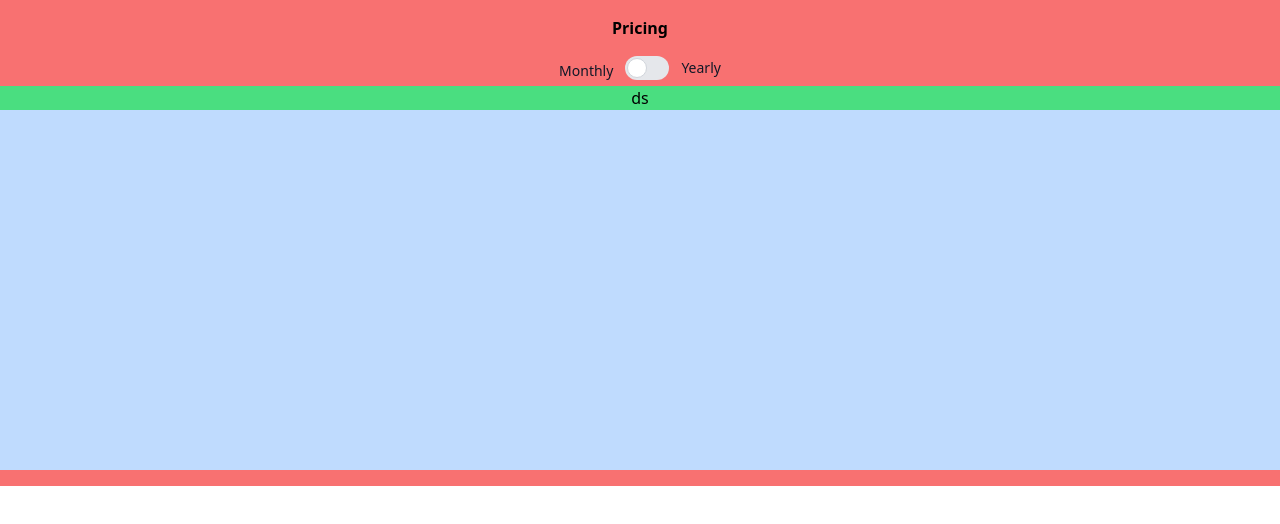
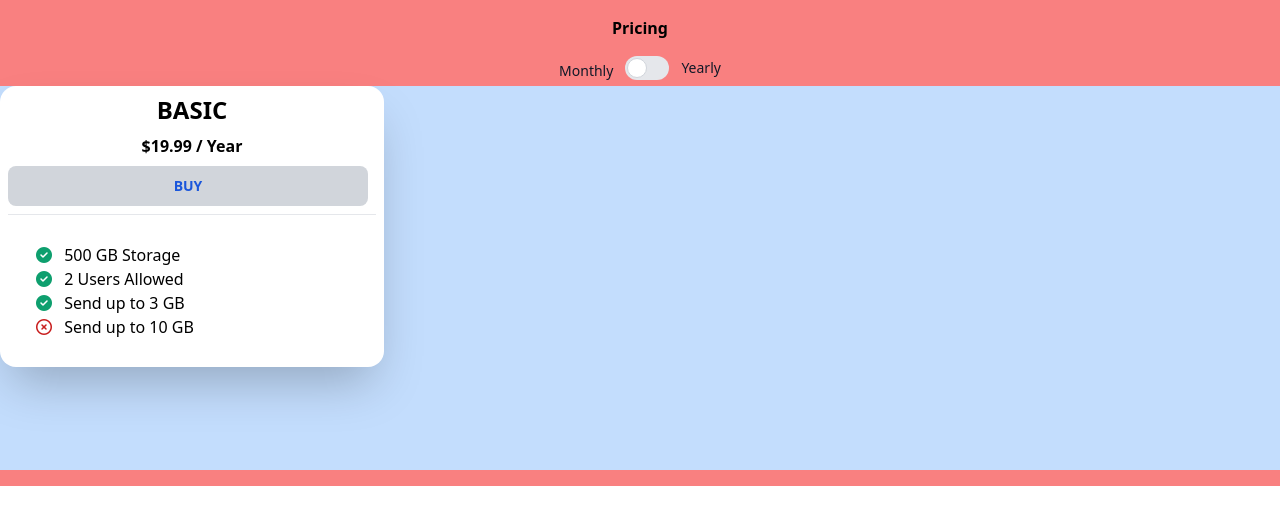
Before and after one commit to gcs-abdulwahab/pricing-project, a Vue app: page / in a window 1280 px wide. Shown: the top 524 px of the page. Built offline with nearby package versions, Linux system fonts and the light colour scheme.

Commit message:
pricecomponent fontawesome

```diff
--- a/index.html
+++ b/index.html
@@ -5,6 +5,7 @@
     <link rel="icon" type="image/svg+xml" href="/vite.svg" />
     <meta name="viewport" content="width=device-width, initial-scale=1.0" />
     <title>Vite + Vue</title>
+    <script src="https://kit.fontawesome.com/a88928904f.js" crossorigin="anonymous"></script>
   </head>
   <body>
     <div id="app"></div>
--- a/package.json
+++ b/package.json
@@ -9,6 +9,8 @@
     "preview": "vite preview"
   },
   "dependencies": {
+    "@fortawesome/fontawesome-free": "^6.4.0",
+    "flowbite": "^1.6.5",
     "vue": "^3.2.47"
   },
   "devDependencies": {
--- a/src/components/PriceComponent.vue
+++ b/src/components/PriceComponent.vue
@@ -1,6 +1,20 @@
 <template>
-    <div class="bg-green-400" >
-        ds
+    <div class="bg-white flex flex-col space-y-2 p-2 max-w-sm rounded-2xl shadow-2xl" >
+        <h1 class="uppercase text-2xl font-bold "> basic </h1>
+        <h2 class="font-semibold" > $19.99 / Year</h2>
+        <button type="button" class="font-bold text-blue-700 bg-gray-300
+        hover:text-white
+        hover:bg-blue-800 focus:ring-4 focus:ring-blue-300 rounded-lg text-sm px-5 py-2.5 mr-2 mb-2 dark:bg-blue-600 dark:hover:bg-blue-700 focus:outline-none dark:focus:ring-blue-800 uppercase">buy</button>
+        <hr/>
+        <ul class="flex flex-col bg-white p-5 list-none items-start">
 
+            <li class=""><i class="px-2 fas fa-check-circle text-green-500"></i> 500 GB Storage </li>
+            <li class=""><i class="px-2 fas fa-check-circle text-green-500"></i> 2 Users Allowed </li>
+            <li class=""><i class="px-2 fas fa-check-circle text-green-500"></i> Send up to 3 GB </li>
+            <li class=""><i class="px-2 fa-regular fa-circle-xmark text-red-700"></i> Send up to 10 GB </li>
+
+
+
+        </ul>
     </div>
 </template>
--- a/tailwind.config.js
+++ b/tailwind.config.js
@@ -3,9 +3,12 @@ export default {
   content: [
     "./index.html",
     "./src/**/*.{vue,js,ts,jsx,tsx}",
+    "./node_modules/flowbite/**/*.js"
   ],
   theme: {
     extend: {},
   },
-  plugins: [],
+  plugins: [
+    require('flowbite/plugin')
+  ],
 }
```
Also changed, not shown: 1 other file (tests, documents, lock files or other folders).
